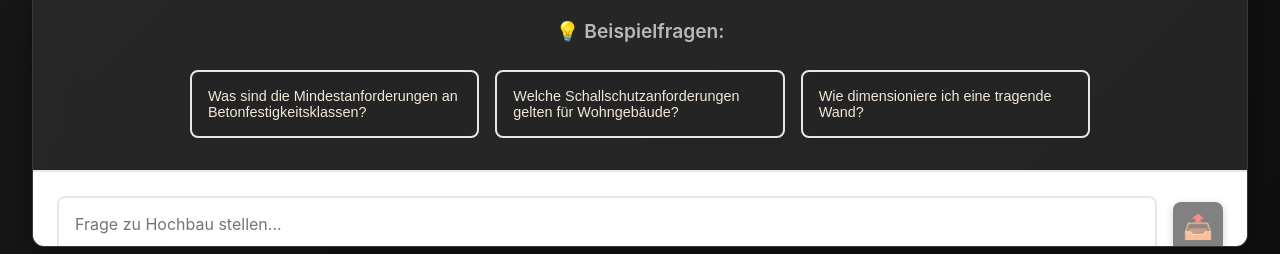
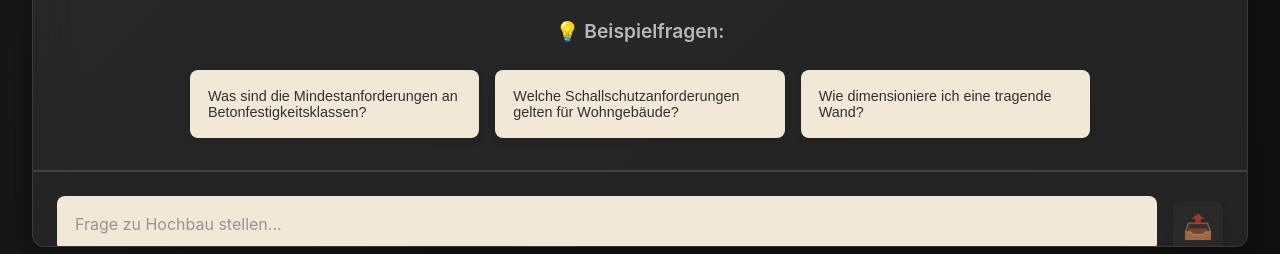
Before and after one commit to kevinmehl1991-oss/Baugewerbe-LLM-Chat, a React (Create React App) app in the folder frontend/: page / in a window 1280 px wide. Shown: the part 546-800 px from the top of the page. Built offline with nearby package versions, Linux system fonts and the light colour scheme; no server answers.

Commit message:
Refactor button and chat input styles
Updated styles for buttons and chat input to improve aesthetics and consistency.

```diff
--- a/frontend/src/styles/App.css
+++ b/frontend/src/styles/App.css
@@ -674,23 +674,23 @@ code {
 }
 
 .example-button {
-  background: var(--bg-secondary);
-  border: 2px solid var(--border-color);
+  background: var(--brand-beige);
+  color: var(--brand-dark);
+  border: 2px solid rgba(241, 232, 215, 0.3);
   border-radius: var(--border-radius-sm);
   padding: var(--spacing-md);
   font-size: 0.9rem;
-  color: var(--text-primary);
   text-align: left;
   cursor: pointer;
   transition: all 0.2s;
-  box-shadow: var(--shadow-sm);
+  box-shadow: 0 2px 8px rgba(0, 0, 0, 0.2);
 }
 
 .example-button:hover {
-  background: white;
-  border-color: var(--primary-color);
+  background: var(--primary-dark);
+  border-color: var(--brand-beige);
   transform: translateY(-2px);
-  box-shadow: var(--shadow-md);
+  box-shadow: 0 4px 12px rgba(241, 232, 215, 0.3);
 }
 
 /* ============================================================================
@@ -749,8 +749,9 @@ code {
    ============================================================================ */
 
 .chat-input-form {
-  background: white;
-  border-top: 2px solid var(--border-color);
+  background: rgba(35, 35, 35, 0.8);
+  backdrop-filter: blur(10px);
+  border-top: 2px solid rgba(241, 232, 215, 0.15);
   padding: var(--spacing-lg);
 }
 
@@ -763,23 +764,33 @@ code {
 .chat-input {
   flex: 1;
   padding: var(--spacing-md);
-  border: 2px solid var(--border-color);
+  border: 2px solid rgba(241, 232, 215, 0.2);
+  background: var(--brand-beige);
+  color: var(--brand-dark);
   border-radius: var(--border-radius-sm);
   font-size: 1rem;
   font-family: inherit;
   resize: none;
   max-height: 150px;
   min-height: 50px;
-  transition: border-color 0.2s;
+  transition: all 0.2s;
+}
+
+.chat-input::placeholder {
+  color: var(--brand-gray);
+  opacity: 0.7;
 }
 
 .chat-input:focus {
   outline: none;
-  border-color: var(--primary-color);
+  border-color: var(--brand-beige);
+  background: var(--primary-dark);
+  box-shadow: 0 0 0 3px rgba(241, 232, 215, 0.1);
 }
 
 .chat-input:disabled {
-  background: var(--bg-secondary);
+  background: var(--bg-tertiary);
+  color: var(--text-light);
   cursor: not-allowed;
 }
 
```
